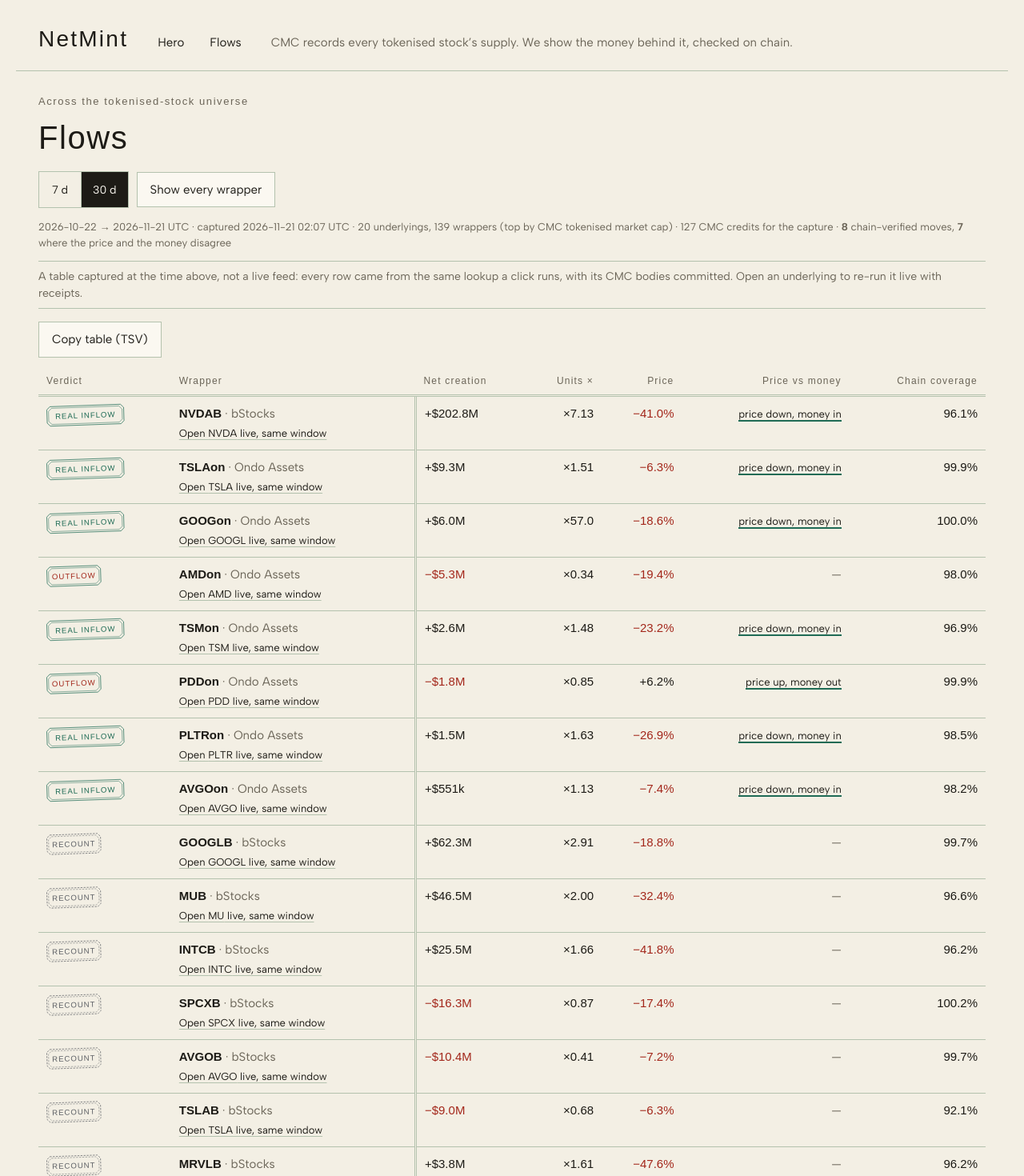
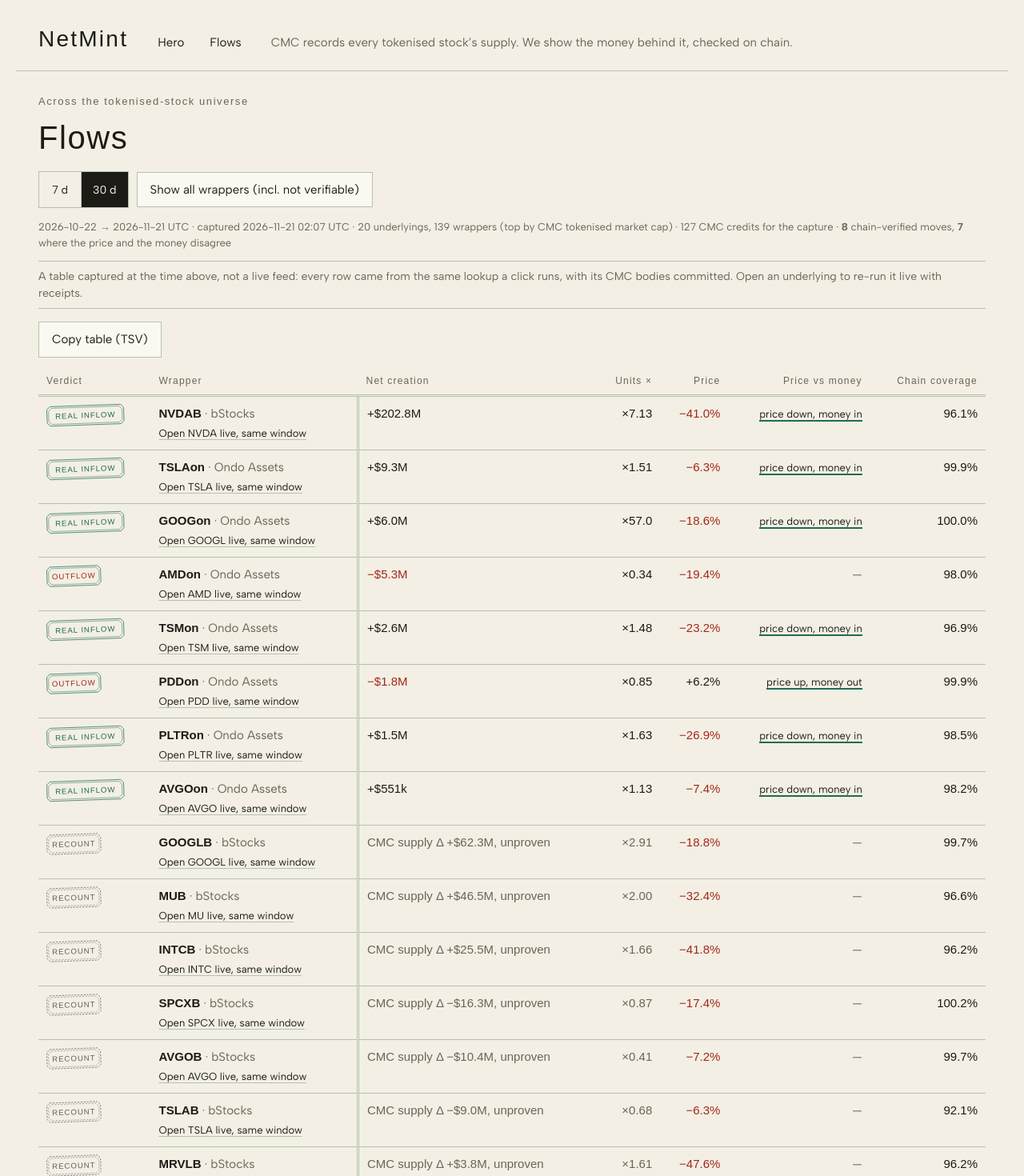
Before and after one commit to edycutjong/netmint, a Next.js app: page /flows in a window 1280 px wide. Shown: the top 1470 px of the page at 80% size. Built offline with nearby package versions, Linux system fonts and the light colour scheme; a web font is replaced by a local one.

Commit message:
QA r1: unproven rows labelled as CMC supply change, holder totals marked partial, sampled mint recipient labelled, flows footer counts, tab/toggle fixes

```diff
--- a/app/flows/page.tsx
+++ b/app/flows/page.tsx
@@ -6,12 +6,13 @@ import { pct, times, usd, utcStamp, VERDICT_LABEL } from '@/lib/format';
 export const dynamic = 'force-dynamic';
 export const metadata = { title: '/flows: net creation and redemption across tokenised stocks · NetMint' };
 
+const isVerified = (r: FlowRow) => r.verdict === 'REAL_INFLOW' || r.verdict === 'OUTFLOW';
 const DIV_LABEL = { price_down_money_in: 'price down, money in', price_up_money_out: 'price up, money out' } as const;
 
 function tsv(rows: FlowRow[], head: string): string {
-  const cols = ['verdict', 'wrapper', 'issuer', 'underlying', 'net_creation_usd', 'units_x', 'price_pct', 'divergence', 'coverage'];
+  const cols = ['verdict', 'wrapper', 'issuer', 'underlying', 'net_creation_usd_verified_only', 'cmc_supply_change_usd_unverified', 'units_x', 'price_pct', 'divergence', 'coverage'];
   const body = rows.map((r) =>
-    [r.verdict ? VERDICT_LABEL[r.verdict] : 'NO VERDICT', r.symbol, r.issuer, r.underlying, r.netUsd === null ? '' : Math.round(r.netUsd), r.unitsX === null ? '' : r.unitsX.toFixed(3), r.pricePct === null ? '' : (r.pricePct * 100).toFixed(1) + '%', r.divergence ? DIV_LABEL[r.divergence] : '', r.coverage === null ? '' : (r.coverage * 100).toFixed(1) + '%'].join('\t'),
+    [r.verdict ? VERDICT_LABEL[r.verdict] : 'NO VERDICT', r.symbol, r.issuer, r.underlying, isVerified(r) && r.netUsd !== null ? Math.round(r.netUsd) : '', !isVerified(r) && r.netUsd !== null ? Math.round(r.netUsd) : '', r.unitsX === null ? '' : r.unitsX.toFixed(3), r.pricePct === null ? '' : (r.pricePct * 100).toFixed(1) + '%', r.divergence ? DIV_LABEL[r.divergence] : '', r.coverage === null ? '' : (r.coverage * 100).toFixed(1) + '%'].join('\t'),
   );
   return [head, cols.join('\t'), ...body].join('\n');
 }
@@ -27,20 +28,20 @@ export default async function Flows({ searchParams }: { searchParams: Promise<{
       <h1 style={{ fontFamily: 'var(--font-display)', fontWeight: 400, fontSize: 40, margin: '0 0 12px', letterSpacing: '0.04em' }}>Flows</h1>
       <div className="actions" style={{ marginTop: 0, marginBottom: 14 }}>
         <div className="seg" role="group" aria-label="Window">
-          <a href="/flows?w=7" className="segl" aria-current={w === 7 ? 'true' : undefined}>
+          <a href={`/flows?w=7${all ? '&all=1' : ''}`} className="segl" aria-current={w === 7 ? 'true' : undefined}>
             7 d
           </a>
-          <a href="/flows?w=30" className="segl" aria-current={w === 30 ? 'true' : undefined}>
+          <a href={`/flows?w=30${all ? '&all=1' : ''}`} className="segl" aria-current={w === 30 ? 'true' : undefined}>
             30 d
           </a>
         </div>
         <a className="btn quiet" href={all ? `/flows?w=${w}` : `/flows?w=${w}&all=1`} style={{ textDecoration: 'none', display: 'inline-flex', alignItems: 'center' }}>
-          {all ? 'Hide not-verifiable rows' : 'Show every wrapper'}
+          {all ? 'Show only rows with a verdict' : 'Show all wrappers (incl. not verifiable)'}
         </a>
       </div>
       {!t ? (
         <div className="banner" role="alert">
-          No committed flows table for {w} d yet. Run <span className="data">npm run flows</span> and redeploy; nothing is invented in its place.
+          No captured flows table for {w} d is deployed, and nothing is invented in its place. Try the other window, or <a href="/">open a ticker</a> to run a live lookup.
         </div>
       ) : (
         <FlowsBody t={t} all={all} />
@@ -94,8 +95,10 @@ function FlowsBody({ t, all }: { t: NonNullable<ReturnType<typeof loadFlows>>; a
                     <a href={`/u/${encodeURIComponent(r.underlying)}?from=${t.range.from}&to=${t.range.to}`}>Open {r.underlying} live, same window</a>
                   </div>
                 </td>
-                <td className={`num money ${r.netUsd !== null && r.netUsd < 0 ? 'debit' : ''}`}>{r.netUsd === null ? '' : usd(r.netUsd)}</td>
-                <td className="num">{r.unitsX === null ? '' : times(r.unitsX)}</td>
+                <td className={`num money ${r.netUsd !== null && r.netUsd < 0 && isVerified(r) ? 'debit' : ''}`} title={isVerified(r) ? 'Net creation, verified on chain' : 'CMC supply change × price; the chain does not confirm it, so it is not net creation'}>
+                  {r.netUsd === null ? '' : isVerified(r) ? usd(r.netUsd) : <span className="muted">CMC supply Δ {usd(r.netUsd)}, unproven</span>}
+                </td>
+                <td className={`num ${isVerified(r) ? '' : 'muted'}`}>{r.unitsX === null ? '' : times(r.unitsX)}</td>
                 <td className={`num ${r.pricePct !== null && r.pricePct < 0 ? 'debit' : ''}`}>{r.pricePct === null ? '' : pct(r.pricePct)}</td>
                 <td className="hide-sm">{r.divergence ? <span className="tag-div">{DIV_LABEL[r.divergence]}</span> : <span className="muted">—</span>}</td>
                 <td className="num hide-sm">{r.coverage === null ? '—' : `${(r.coverage * 100).toFixed(1)}%`}</td>
@@ -105,7 +108,7 @@ function FlowsBody({ t, all }: { t: NonNullable<ReturnType<typeof loadFlows>>; a
         </table>
       </div>
       <p className="definition">
-        Counted the way ETF flow tables count creations: units created or redeemed × price. REAL INFLOW and OUTFLOW are issuer-level net creation and redemption that the chain confirms within ±10%, not buyer data; “price vs money” marks only those. RECOUNT means CMC’s supply moved but the chain disagrees; NOT VERIFIABLE means the chain cannot be read for that wrapper ({t.rows.filter((r) => r.verdict === 'NOT_VERIFIABLE').length} of {t.rows.length}, hidden unless you ask). Evidence: <span className="data">evidence/{t.generatedUtc.slice(0, 10)}/flows/</span>.
+        Counted the way ETF flow tables count creations: units created or redeemed × price. REAL INFLOW and OUTFLOW are issuer-level net creation and redemption that the chain confirms within ±10%, not buyer data; “price vs money” marks only those. RECOUNT means CMC’s supply moved but the chain disagrees; NOT VERIFIABLE means the chain cannot be read for that wrapper ({t.rows.filter((r) => r.verdict === 'NOT_VERIFIABLE').length} of {t.rows.length}; {t.rows.length - shown.length} of {t.rows.length} rows are hidden in this view). Chain coverage is the on-chain supply summed over BNB Chain and Ethereum ÷ CMC’s supply at the window start; a little over 100% means the chain read higher. On RECOUNT and NOT VERIFIABLE rows the dollar figure is CMC’s supply change × price and is shown only as unproven. Evidence: <span className="data">evidence/{t.generatedUtc.slice(0, 10)}/flows/</span>.
       </p>
     </>
   );
```
Also changed, not shown: app/components/HolderPanel.tsx (+5 -5 lines).
